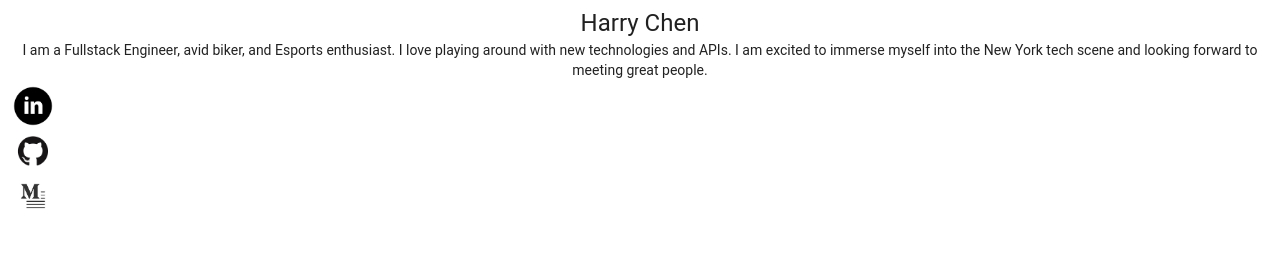
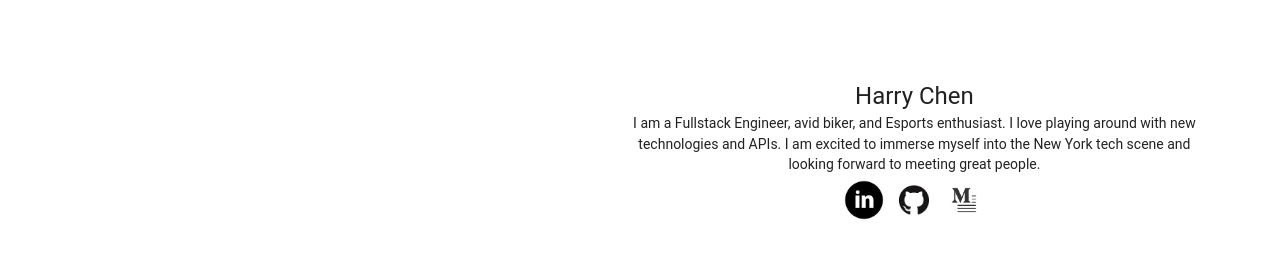
Before and after one commit to phaseharry/personal_website, a React app: page / in a window 1280 px wide. Built offline with nearby package versions, Linux system fonts and the light colour scheme.

Commit message:
added styles

```diff
--- a/public/index.html
+++ b/public/index.html
@@ -5,6 +5,7 @@
   <meta http-equiv="X-UA-Compatible" content="IE=edge">
   <title>Harry C.</title>
   <meta name="viewport" content="width=device-width, initial-scale=1">
+  <link rel="shortcut icon" href="/public/favicon.ico" />
   <link rel="stylesheet" type="text/css" media="screen" href="/public/style.css" />
   <script defer src="/public/bundle.js"></script>
 </head>
--- a/public/style.css
+++ b/public/style.css
@@ -1,9 +1,18 @@
 #aboutMeContainer {
+  display: flex;
+  flex-direction: column;
+  justify-content: flex-end;
   align-self: flex-end;
+  width: 50%;
+  height: 90%;
+  padding: 10px;
+  position: relative;
 }
 
 #linksContainer {
-  display:flex,
+  display:flex;
+  flex-direction: row;
+  justify-content: center;
 }
 
 .icon{
@@ -14,4 +23,16 @@
 
 .appWrapper {
   display: flex;
+  flex-direction: column;
+  /* justify-content: flex-end; */
 }
+
+#aboutMeText {
+  display: flex;
+  flex-direction: column;
+  justify-content: center;
+}
+
+#app {
+  padding: 5%;
+}
```
Also changed, not shown: public/favicon.ico (added).
